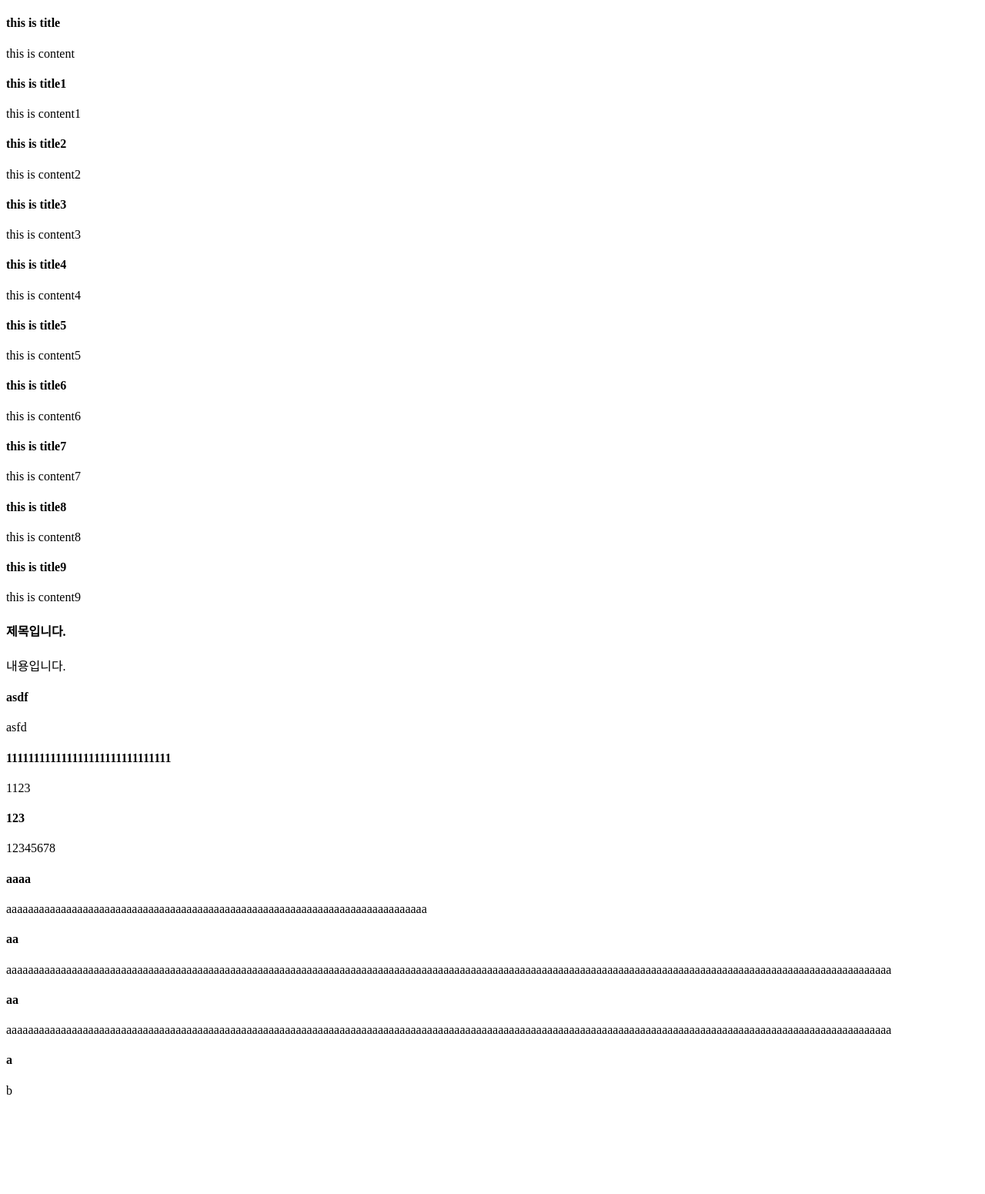
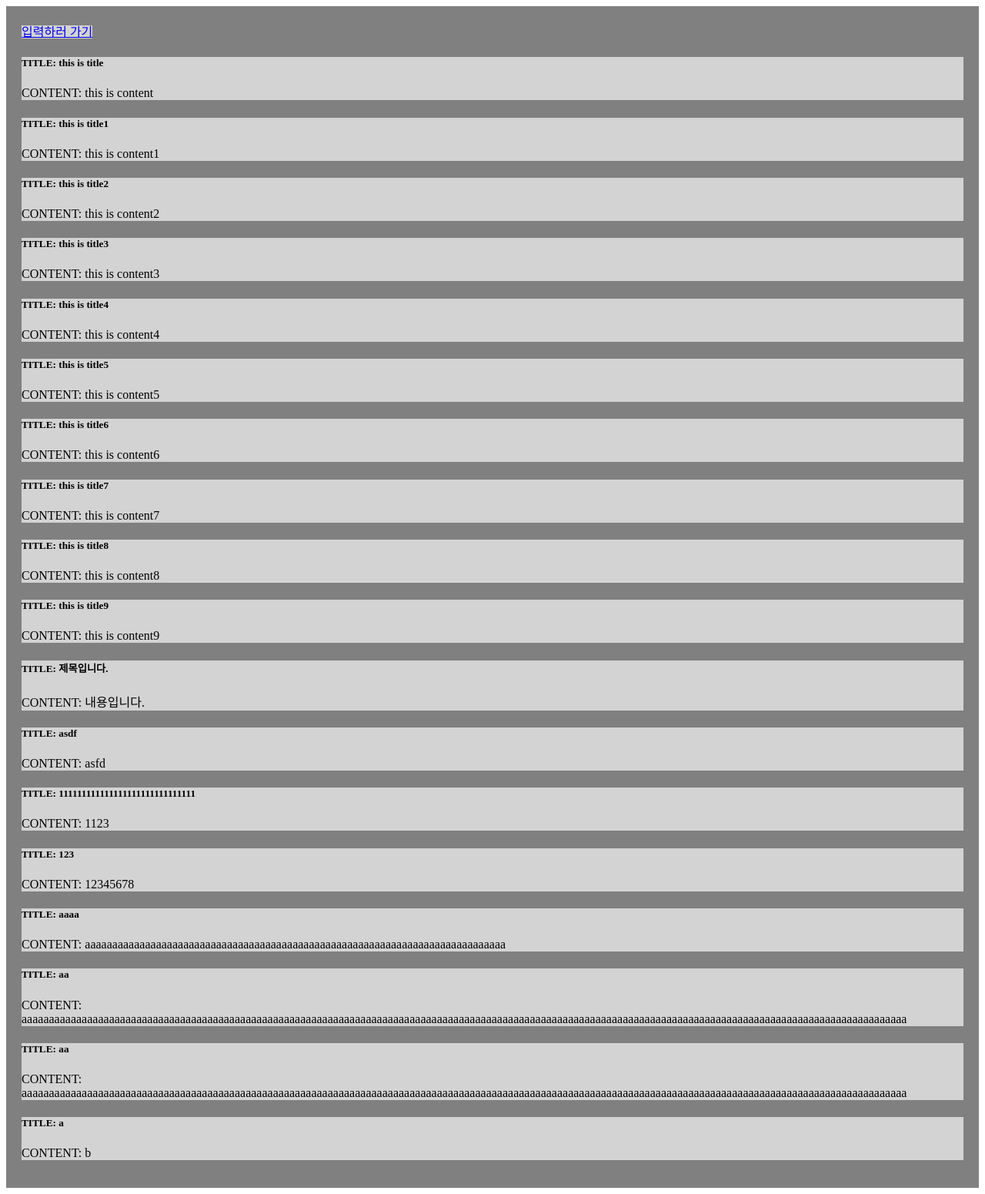
Before and after one commit to cje1903/Django_Study, a Django app: page /second/list/ in a window 1280 px wide. Shown: the whole page at 77% size. Before the commit the page ends 1422 px from the top, so only its background shows below. Run offline with Django 3.2, Linux system fonts and the light colour scheme; data comes from the database, SQL or seed files in the repository; both versions use the stored data as it was after the commit.

Commit message:
modify web app first, second

```diff
--- a/first/templates/first/base.html
+++ b/first/templates/first/base.html
@@ -3,7 +3,7 @@
 <html lang="ko">
 <head>
     <meta charset="UTF-8">
-    <title>로또 번호 추천해주는 사이트</title>
+    <title>🍀 로또 번호 추천 🍀</title>
   <link rel="stylesheet" type="text/css" href="{% static 'first/style.css' %}">
 </head>
 <body>
--- a/first/templates/first/index.html
+++ b/first/templates/first/index.html
@@ -2,13 +2,13 @@
 {% load static %}
 {% block content %}
 
-    <p>Hello World!</p>
+    <p>행운의 [wow-naru] 입니다</p>
 
-    <img style="width:100px;" src="{% static 'first/image.png'%}" alt="오소프 사진"/>
+    <img style="width:100px;" src="{% static 'first/와-나루.jpg'%}" alt="나루 사진"/>
 
     <p>{{current_date}}</p>
     <p>{{current_date|date:"Y년 m월 d일 H시 i분 s초"}}</p>
 
-    <a href="{% url 'select' %}">시작하기!</a> //urls의 name과 연결
+    <a href="{% url 'select' %}">로또 번호 추천받으러 가기</a>
 
 {% endblock %}
--- a/first/templates/first/result.html
+++ b/first/templates/first/result.html
@@ -7,9 +7,10 @@
         <ul>
             {% for num in numbers %}
             <li>
-                {{ num }}   #특정 변수를 출력만 할때는 %없어도 됨
+                {{ num }}
             </li>
             {% endfor %}
         </ul>
     </div>
+
 {% endblock %}
--- a/second/forms.py
+++ b/second/forms.py
@@ -17,8 +17,8 @@ class PostForm(ModelForm):
             'content': _('내용')
         }
         help_texts = {
-            'title': _('제목을 입력해주세용'),
-            'content': _('내용을 입력해주세용')
+            'title': _('제목을 입력해주세용(*￣3￣)╭'),
+            'content': _('내용을 입력해주세용(*￣3￣)╭')
         }
         error_message = {
             'name': {
--- /dev/null
+++ b/second/templates/second/base.html
@@ -0,0 +1,11 @@
+<!DOCTYPE html>
+<html lang="ko">
+<head>
+    <meta charset="UTF-8">
+    <title>💜️ Second 💜</title>
+</head>
+<body>
+    {% block content %}
+    {% endblock %}
+</body>
+</html>
--- a/second/templates/second/list.html
+++ b/second/templates/second/list.html
@@ -1,19 +1,18 @@
-<!DOCTYPE html>
-<html lang="ko">
-<head>
-    <meta charset="UTF-8">
-    <title>Second</title>
-</head>
-<body>
+{% extends 'second/base.html' %}
+{% block content %}
+
+<div class="container" style="background-color:gray; color:black; padding:20px">
+
+    <a href="{% url 'create' %}" style="background-color:lightgray">입력하러 가기</a>
+
     {% for item in items %}
-    <div>
-        <h4>
-            {{ item.title }}
-        </h4>
-        <p>
-            {{ item.content }}
-        </p>
+    <div class="card border-secondary">
+    <div class="card-body" style="background-color:lightgray">
+        <h5 class="card-title">TITLE: {{ item.title }}</h5>
+        <p class="card-text">CONTENT: {{ item.content }}</p>
     </div>
-    {% endfor %}
-</body>
-</html>
+    </div>
+{% endfor %}
+</div>
+
+{% endblock %}
--- a/second/urls.py
+++ b/second/urls.py
@@ -6,5 +6,5 @@ from . import views
 urlpatterns=[
     path('list/', views.list, name="list"),
     path('create/', views.create, name='create'),
-    path('confirm/', views.confirm, name='confirm')
+
 ]
--- a/second/views.py
+++ b/second/views.py
@@ -20,15 +20,8 @@ def create(request):
         if form.is_valid():
             print(form)  # 레코드를 생성하는 코드 필요
             new_item = form.save()  # 이 구문 하나면, 모델 스키마에 저장
-        return HttpResponseRedirect('/second/list/')
+        return render(request, 'second/confirm.html', {'form': form})
 
     # GET 으로 접속
     form = PostForm()
     return render(request, 'second/create.html', {'form': form})
-
-
-def confirm(request):
-    form = PostForm(request.POST)
-    if form.is_valid():
-        return render(request, 'second/confirm.html', {'form': form})
-    return HttpResponseRedirect('/second/create/')
```
Also changed, not shown: first/urls.py (+4 -4 lines), first/views.py (+4 -3 lines), second/templates/second/confirm.html (+8 -2 lines), second/templates/second/create.html (+6 -1 lines), db.sqlite3, first/static/first/image.png (deleted), first/static/first/와-나루.jpg (added).
